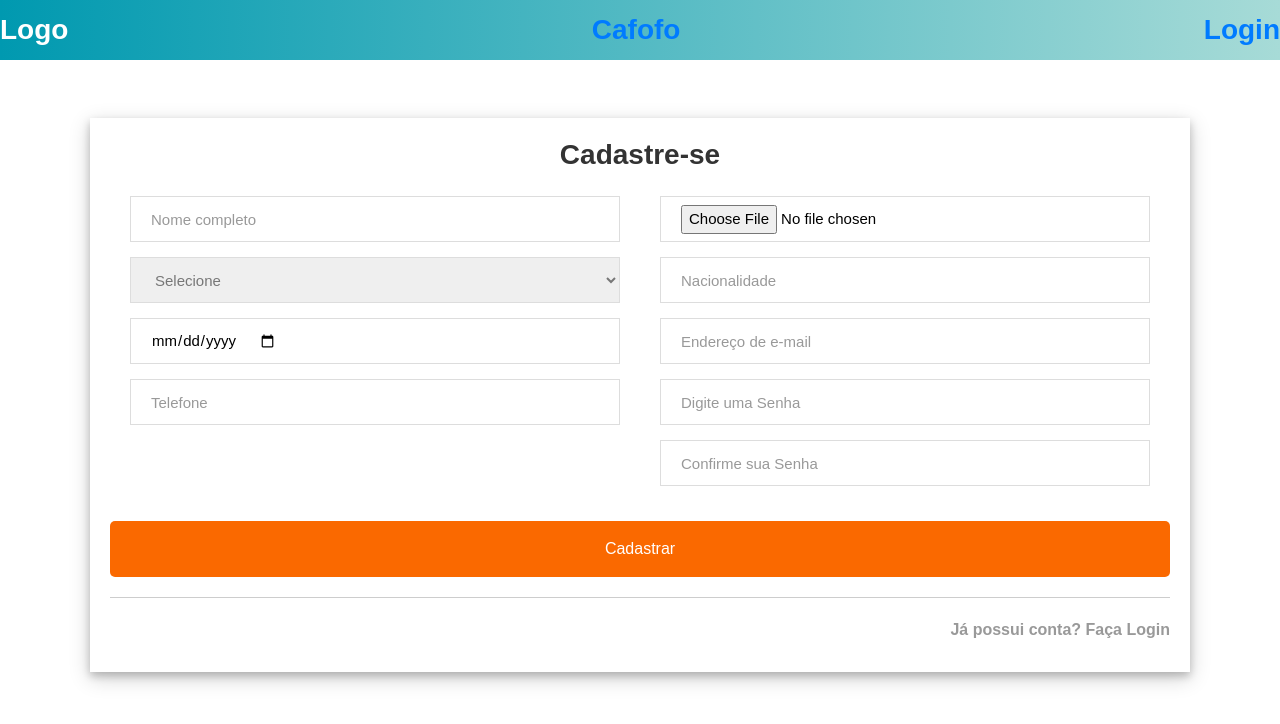
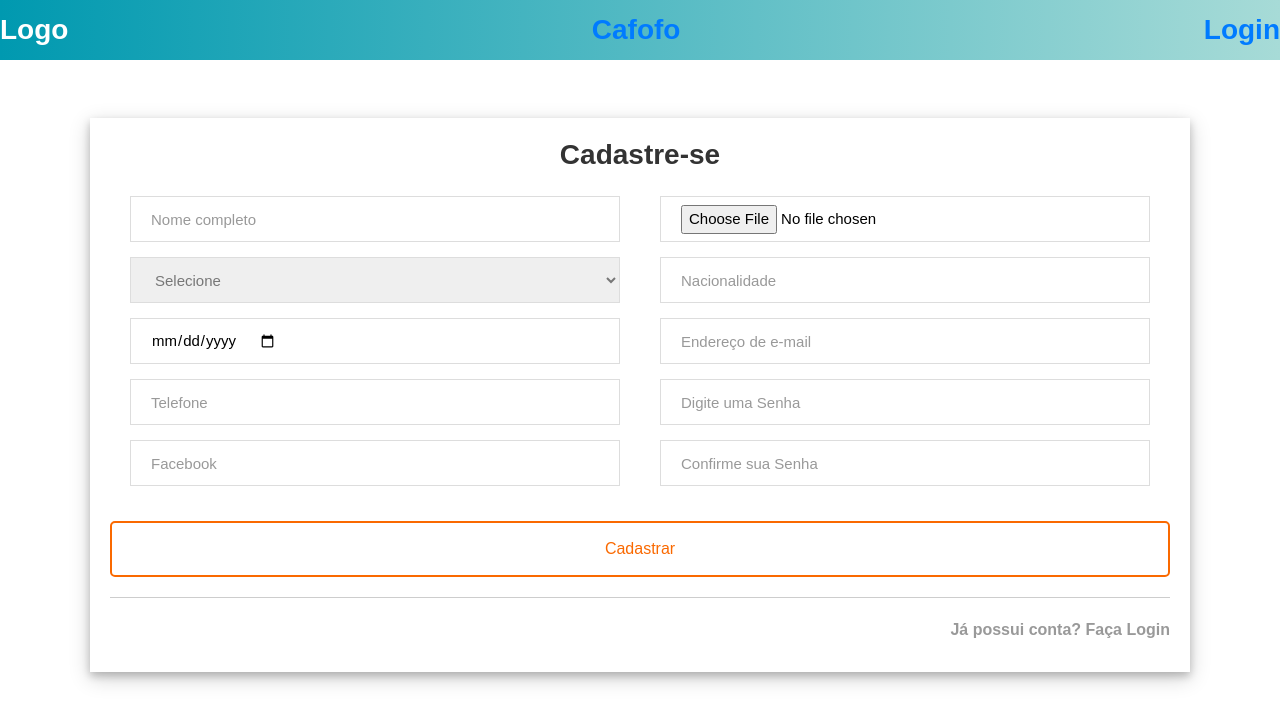
Before and after one commit to desenho-2019/WebAPP, a React (Create React App) app in the folder cafofo/: page /cadastro in a window 1280 px wide. Shown: the top 724 px of the page. Built offline with nearby package versions, Linux system fonts and the light colour scheme.

Commit message:
#3 Fixing button and required fields

```diff
--- a/cafofo/src/pages/userRegister/index.js
+++ b/cafofo/src/pages/userRegister/index.js
@@ -15,7 +15,7 @@ export default class userRegister extends Component {
             nascimento: "",
             celular: "",
             foto: "",
-            redesSociais: [],
+            facebook: "",
             nacionalidade: "",
             email: "",
             password: "",
@@ -82,6 +82,11 @@ export default class userRegister extends Component {
                 onChange={e => this.setState({ telefone: e.target.value })}
                 required
                 />
+                <input
+                    type="text"
+                    placeholder="Facebook"
+                    onChange={e => this.setState({ facebook: e.target.value })}
+                />
                 </div>
                 <div className="grid-container">
                 <input
@@ -94,7 +99,6 @@ export default class userRegister extends Component {
                     type="text"
                     placeholder="Nacionalidade"
                     onChange={e => this.setState({ nacionalidade: e.target.value })}
-                    required
                 />
                 <input
                 type="email"
--- a/cafofo/src/pages/userRegister/styles.js
+++ b/cafofo/src/pages/userRegister/styles.js
@@ -61,16 +61,17 @@ export const Form = styled.form`
     padding-top: 8px;
   }
   button {
-    color: #fff;
+    color: #fa6900;
     font-size: 16px;
-    background: #fa6900;
+    background-color: #fff;
     height: 56px;
-    border: 0;
+    border: 2px solid #fa6900;
     border-radius: 5px;
     width: 100%;
   }
   button:hover {
-    opacity: 0.9;
+    color: #fff;
+    background: #fa6900;
     transition-delay: 0.1s;
     transform: scale(1.002);
   }
```
